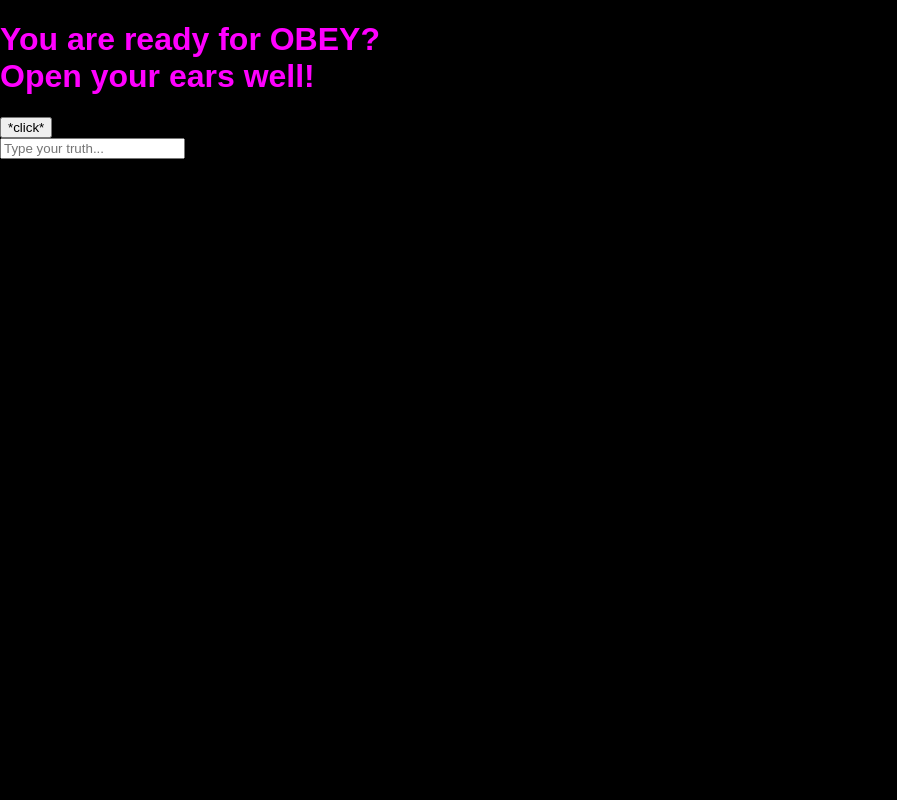
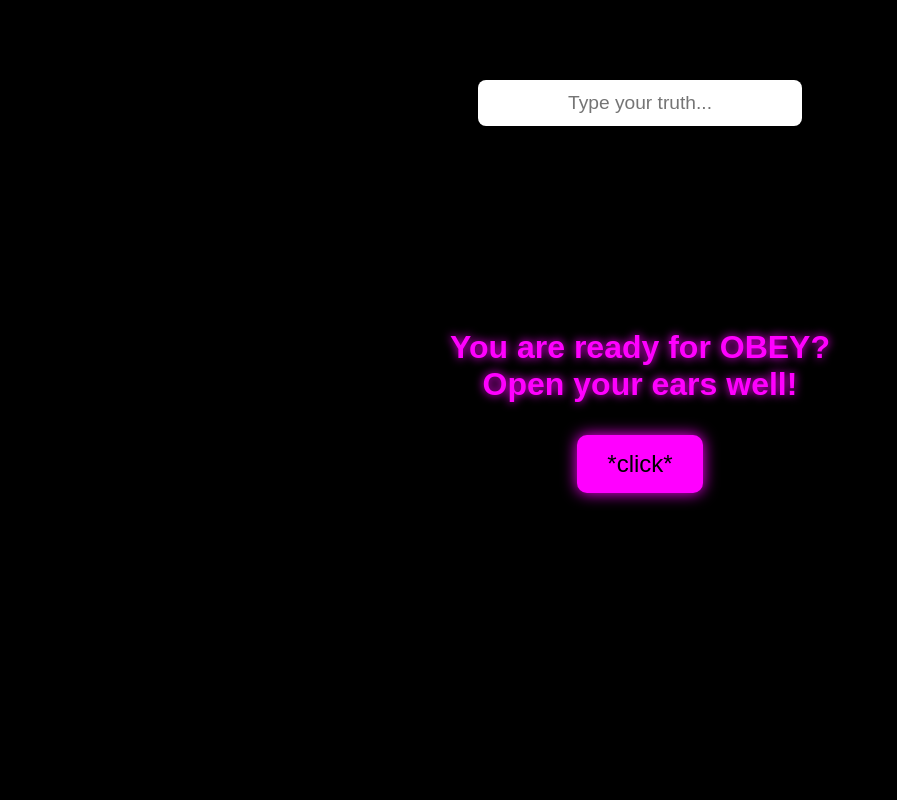
Before and after one commit to SpoilDahlia2d/obeytodahlia, a Flask app: page / in a window 1280 px wide. Shown: the whole page, without its empty margins (0-897 px from the left). Run offline with Flask 3, Linux system fonts and the light colour scheme.

Commit message:
Update style.css

```diff
--- a/static/style.css
+++ b/static/style.css
@@ -1,70 +1,83 @@
 body {
   margin: 0;
-  background-color: black;
+  padding: 0;
+  background: black;
+  overflow: hidden;
   font-family: 'Arial', sans-serif;
-  overflow: hidden;
   color: fuchsia;
+  text-align: center;
 }
 
-#intro-screen {
-  height: 100vh;
+#intro {
+  position: absolute;
+  width: 100%;
+  height: 100%;
+  background: black;
   display: flex;
   flex-direction: column;
   justify-content: center;
   align-items: center;
+}
+
+#intro h1 {
+  font-size: 2em;
+  color: fuchsia;
+  text-shadow: 0 0 10px fuchsia;
+  margin-bottom: 1em;
+}
+
+#startBtn {
+  padding: 15px 30px;
+  font-size: 1.5em;
+  color: black;
+  background: fuchsia;
+  border: none;
+  border-radius: 10px;
+  box-shadow: 0 0 15px fuchsia;
+  cursor: pointer;
+}
+
+#inputSection {
+  position: absolute;
+  top: 10%;
+  width: 100%;
+  display: flex;
+  justify-content: center;
+}
+
+#hypnoInput {
+  padding: 12px;
+  font-size: 1.2em;
+  border: none;
+  border-radius: 8px;
+  width: 300px;
   text-align: center;
 }
 
-.intro-text {
+#hypnoText {
+  position: absolute;
+  top: 40%;
+  left: 50%;
+  transform: translate(-50%, -50%);
   color: fuchsia;
   font-size: 2em;
-  text-shadow: 0 0 10px fuchsia;
-  margin-bottom: 20px;
-}
-
-#start-btn {
-  background-color: black;
-  color: fuchsia;
-  border: 2px solid fuchsia;
-  padding: 10px 20px;
-  font-size: 1.5em;
-  cursor: pointer;
-  text-shadow: 0 0 5px fuchsia;
-  transition: 0.3s ease;
-}
-
-#start-btn:hover {
-  background-color: fuchsia;
-  color: black;
-}
-
-#text-container {
-  position: absolute;
-  top: 50%;
-  left: 50%;
-  transform: translate(-50%, -50%);
-  font-size: 2em;
-  color: fuchsia;
-  text-align: center;
   text-shadow: 0 0 15px fuchsia;
 }
 
-.popup-image {
-  position: fixed;
-  max-width: 60vw;
-  max-height: 60vh;
-  top: 50%;
-  left: 50%;
-  transform: translate(-50%, -50%);
-  z-index: 999;
-  opacity: 0;
-  animation: fadeInOut 2s ease-in-out;
-  box-shadow: 0 0 40px fuchsia;
+.popupImage {
+  position: absolute;
+  width: 200px;
+  height: auto;
+  animation: fadeIn 0.5s ease;
+  box-shadow: 0 0 20px fuchsia;
+  border-radius: 10px;
 }
 
-@keyframes fadeInOut {
-  0% { opacity: 0; transform: scale(0.7) translate(-50%, -50%); }
-  25% { opacity: 1; transform: scale(1.05) translate(-50%, -50%); }
-  75% { opacity: 1; }
-  100% { opacity: 0; transform: scale(0.7) translate(-50%, -50%); }
+.hidden {
+  display: none;
 }
+
+@keyframes fadeIn {
+  from { opacity: 0; transform: scale(0.5); }
+  to { opacity: 1; transform: scale(1); }
+}
```
